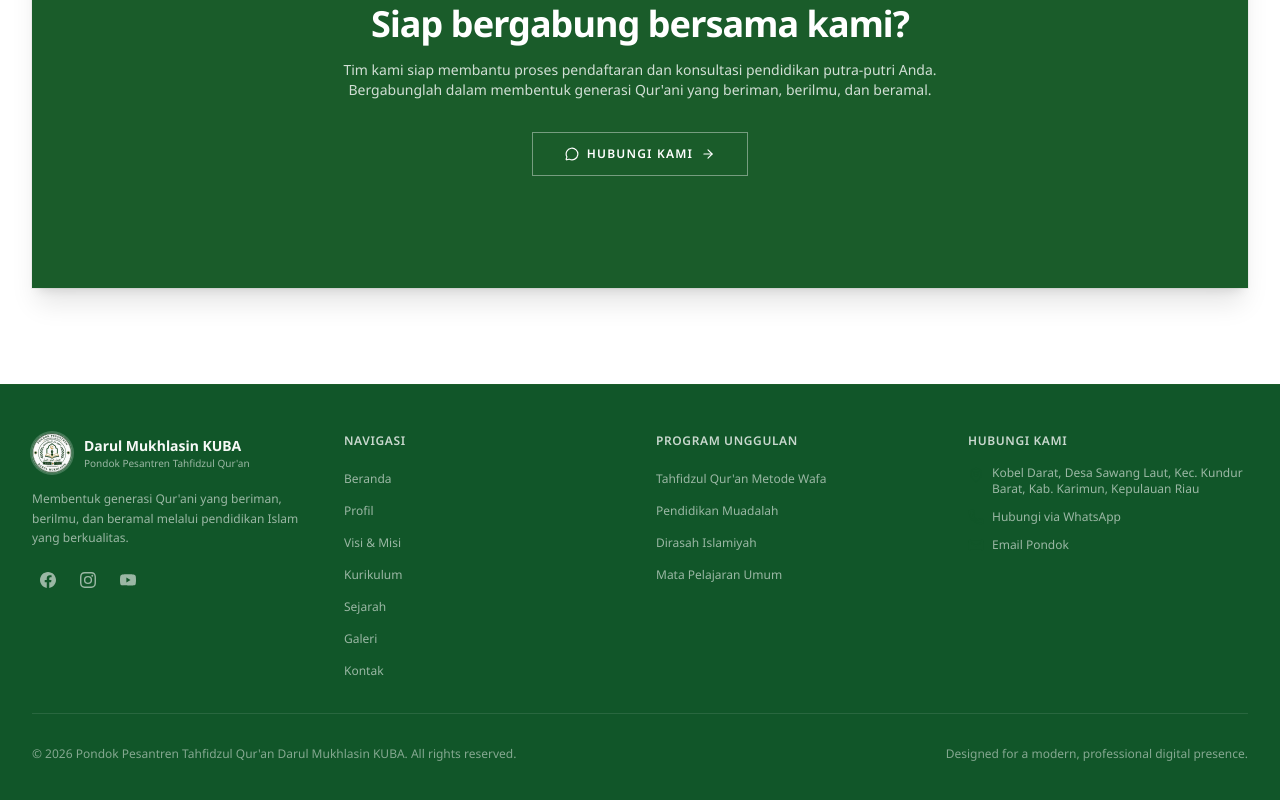
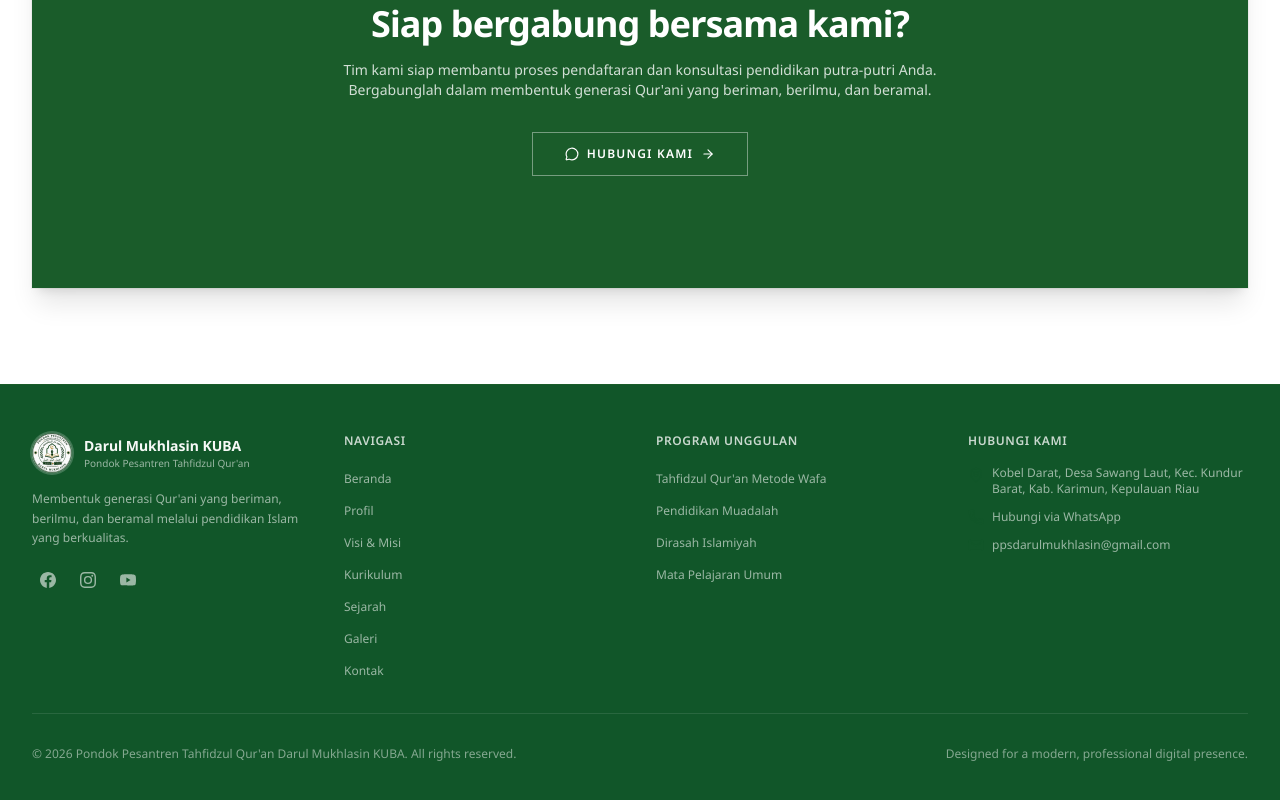
Before and after one commit to Rydhlnst/darulmukhlasin, a Next.js app: page /galeri in a window 1280 px wide. Shown: the part 1132-1932 px from the top of the page. Built offline with nearby package versions, Linux system fonts and the light colour scheme; no server answers; a web font is replaced by a local one.

Commit message:
fix: update email to ppsdarulmukhlasin@gmail.com

```diff
--- a/components/sections/Footer.tsx
+++ b/components/sections/Footer.tsx
@@ -48,7 +48,7 @@ export function Footer({ socialLinks: socialLinksProp, settings }: FooterProps)
 
   const address = settings?.address ?? "Kobel Darat, Desa Sawang Laut, Kec. Kundur Barat, Kab. Karimun, Kepulauan Riau";
   const phone = settings?.whatsapp ?? "6287825279426";
-  const email = settings?.email ?? "Email Pondok";
+  const email = settings?.email ?? "ppsdarulmukhlasin@gmail.com";
 
   return (
     <footer className="border-t border-[#1a5c2a] bg-primary text-primary-foreground">
--- a/components/sections/MapSection.tsx
+++ b/components/sections/MapSection.tsx
@@ -30,7 +30,7 @@ interface MapSectionProps {
 export function MapSection({ settings }: MapSectionProps) {
   const address = settings?.address ?? "Kobel Darat, Desa Sawang Laut, Kec. Kundur Barat, Kab. Karimun, Kepulauan Riau";
   const phone = settings?.whatsapp ?? "6287825279426";
-  const email = settings?.email ?? "Email Pondok";
+  const email = settings?.email ?? "ppsdarulmukhlasin@gmail.com";
   const operationalHours = settings?.operationalHours ?? "Senin - Jumat: 07.00 - 16.00 WIB";
   const mapsEmbedUrl = settings?.mapsEmbedUrl ?? "https://maps.google.com/maps?q=Pondok%20Pesantren%20Darul%20Mukhlasin%20Kuba%20Kundur%20Barat%20Karimun&t=&z=14&ie=UTF8&iwloc=&output=embed";
   const mapsLink = settings?.mapsLink ?? "https://maps.app.goo.gl/LKRpJoxJxtTWNLTY7";
--- a/scripts/seed.ts
+++ b/scripts/seed.ts
@@ -26,7 +26,7 @@ async function seed() {
     siteDescription:
       "Pondok Pesantren Tahfidzul Qur'an Darul Mukhlasin KUBA - Membentuk generasi Qur'ani yang beriman, berilmu, dan beramal.",
     phone: "6287825279426",
-    email: "info@darulmukhlasin.sch.id",
+    email: "ppsdarulmukhlasin@gmail.com",
     address:
       "Kobel Darat, Desa Sawang Laut, Kec. Kundur Barat, Kab. Karimun, Kepulauan Riau",
     whatsapp: "6287825279426",
```
